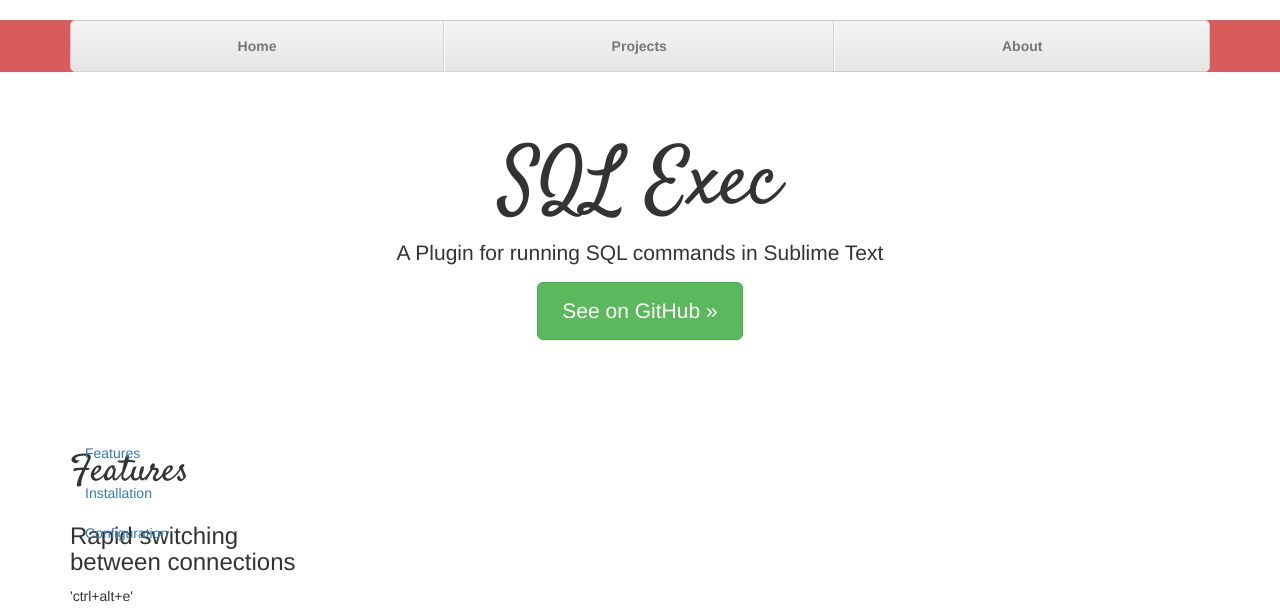
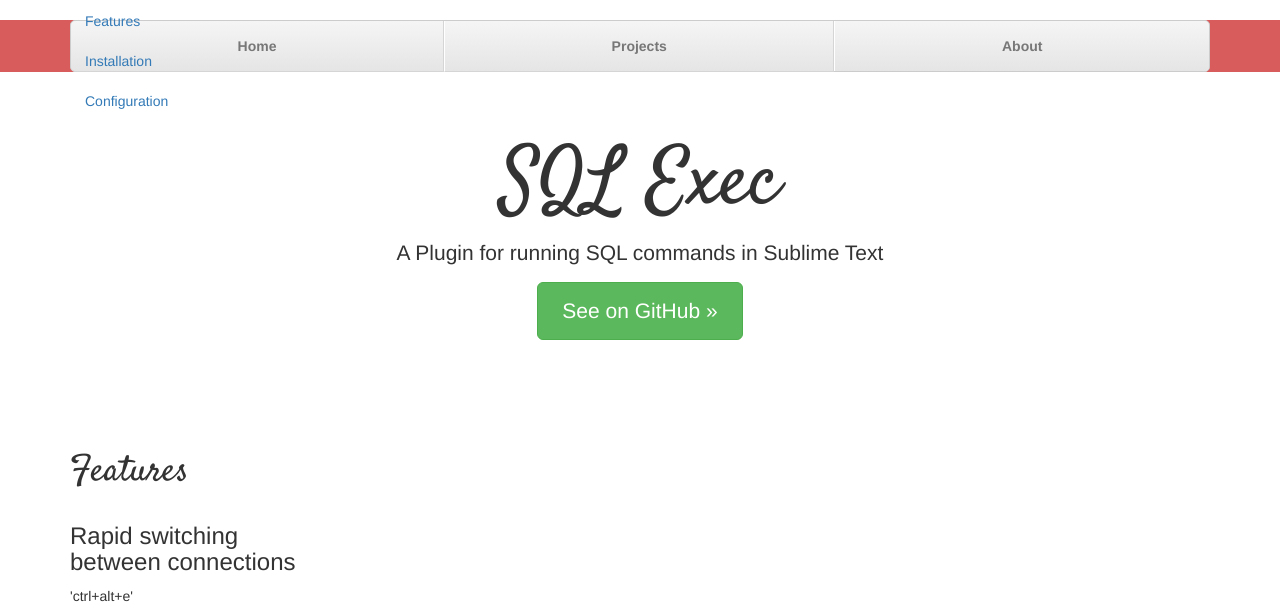
Before and after one commit to LubriciousDevelopers/lubriciousdevelopers.github.io, a Jekyll site: the page built from projects/sublime-sql-exec/index.html, in a window 1280 px wide. Shown: the top 616 px of the page. Built offline with Jekyll 4.4.1, drawn with Linux system fonts in a browser that asks for light colours; nearby versions of some CDN libraries.

Commit message:
Put nav to the top

```diff
--- a/css/styles.css
+++ b/css/styles.css
@@ -6,7 +6,7 @@
     font-family: 'Satisfy', cursive;
 }
 
-.affix-top {
+.affix {
     top:1px;
 }
 
@@ -23,7 +23,6 @@
 }
 
 /* Header */
-
 div.header {
     background-color: #D95C5C;
     color: #FFF;
```
